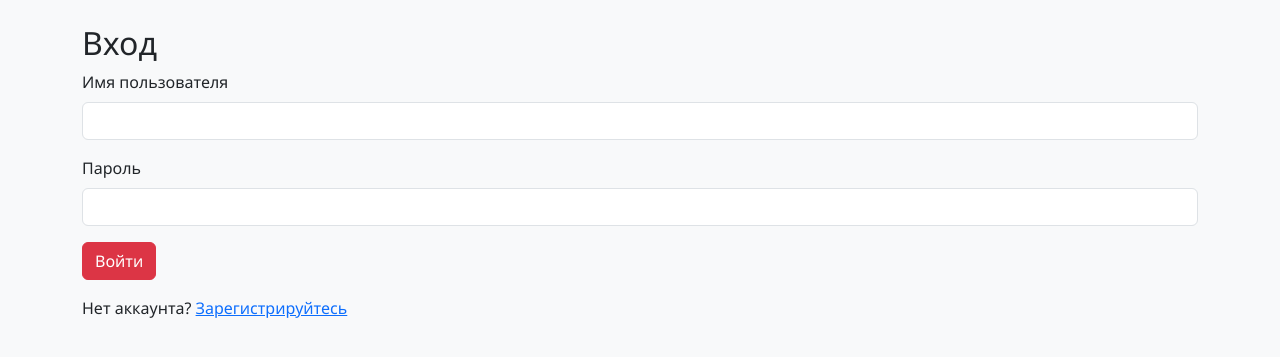
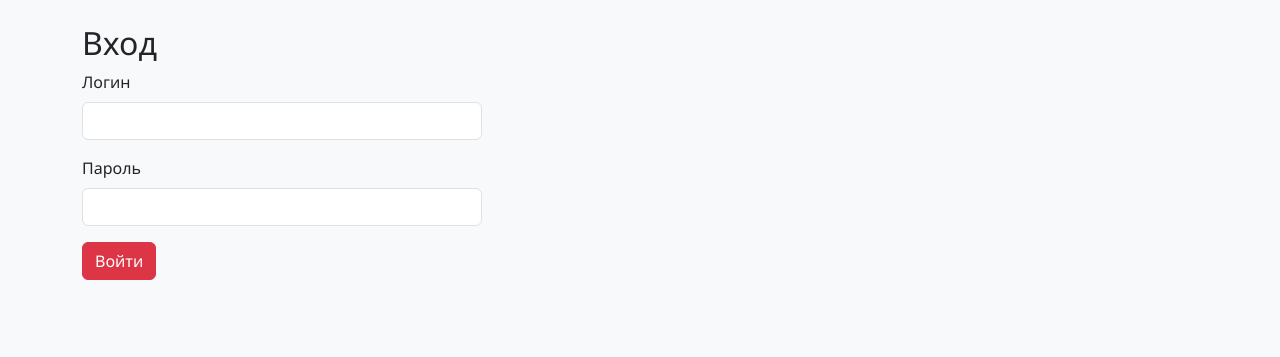
Before and after one commit to Enot777ogg/Tap, a Flask app: page /signin in a window 1280 px wide. Shown: the part 56-413 px from the top of the page. Run offline with Flask 3, Linux system fonts and the light colour scheme; data comes from the database, SQL or seed files in the repository.

Commit message:
Update signin.html

```diff
--- a/templates/signin.html
+++ b/templates/signin.html
@@ -1,21 +1,19 @@
- {% extends 'base.html' %}
+{% extends 'base.html' %}
 {% block title %}Вход — Tap Game{% endblock %}
-
 {% block content %}
 <h2>Вход</h2>
-<form method="POST" action="{{ url_for('signin') }}">
+<form method="post" class="w-100" style="max-width: 400px;">
   {% if error %}
-  <div class="alert alert-danger">{{ error }}</div>
+    <div class="alert alert-danger">{{ error }}</div>
   {% endif %}
   <div class="mb-3">
-    <label for="username" class="form-label">Имя пользователя</label>
-    <input type="text" class="form-control" id="username" name="username" required />
+    <label for="username" class="form-label">Логин</label>
+    <input type="text" name="username" id="username" class="form-control" required />
   </div>
   <div class="mb-3">
     <label for="password" class="form-label">Пароль</label>
-    <input type="password" class="form-control" id="password" name="password" required />
+    <input type="password" name="password" id="password" class="form-control" required />
   </div>
   <button type="submit" class="btn btn-danger">Войти</button>
 </form>
-<p class="mt-3">Нет аккаунта? <a href="{{ url_for('signup') }}">Зарегистрируйтесь</a></p>
 {% endblock %}
```
